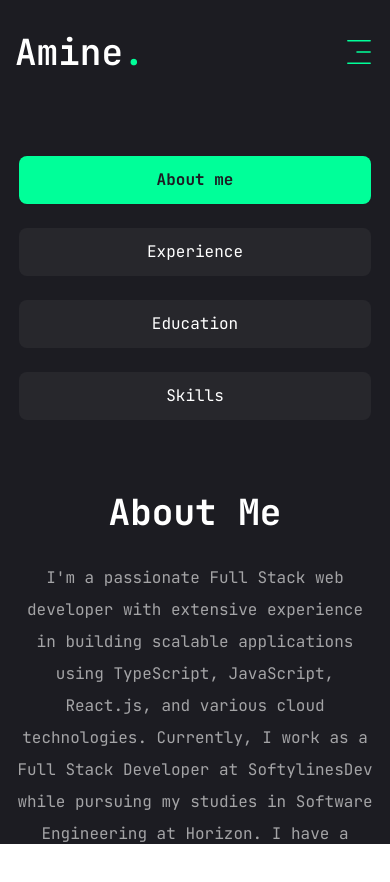
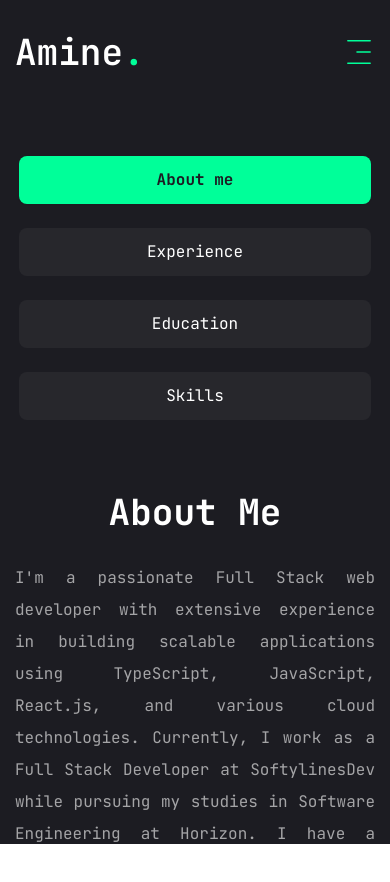
Before and after one commit to slimani-amine/portfolio, a Next.js app: page /resume in a window 390 px wide. Shown: the top 882 px of the page. Built offline with nearby package versions, Linux system fonts and the light colour scheme.

Commit message:
FIX:slider in responsive view and modify some data

```diff
--- a/app/resume/page.jsx
+++ b/app/resume/page.jsx
@@ -38,14 +38,14 @@ const Resume = () => {
             >
               <div className="flex flex-col gap-[30px]">
                 <h3 className="text-4xl font-bold">{about.title}</h3>
-                <p className="max-w-full text-white/60 mx-auto xl:mx-0 ">
+                <p className="max-w-full text-white/60 mx-auto xl:mx-0 text-justify">
                   {about.description}
                 </p>
                 <ul className="grid grid-cols-1 gap-y-4 max-w-full mx-auto xl:mx-0">
                   {about.info.map((item, index) => (
                     <li
                       key={index}
-                      className="flex items-center justify-center xl:justify-start gap-4 "
+                      className="flex items-center xl:justify-start gap-4 "
                     >
                       <span className=" text-white/60">{item.fieldName}:</span>
                       <span className="text-lg ">{item.fieldValue}</span>
@@ -57,7 +57,7 @@ const Resume = () => {
             <TabsContent value="experience" className="w-full">
               <div className="flex flex-col gap-[30px] text-center xl:text-left">
                 <h3 className="text-4xl font-bold"> {experience.title}</h3>
-                <p className="max-w-full text-white/60 mmx-auto xl:mx-0">
+                <p className="max-w-full text-white/60 mx-auto xl:mx-0 text-justify">
                   {experience.description}
                 </p>
                 <ScrollArea className="h-[400px]">
@@ -85,7 +85,7 @@ const Resume = () => {
             <TabsContent value="education" className="w-full">
               <div className="flex flex-col gap-[30px] text-center xl:text-left">
                 <h3 className="text-4xl font-bold"> {education.title}</h3>
-                <p className="max-w-full text-white/60 mmx-auto xl:mx-0">
+                <p className="max-w-full text-white/60 mmx-auto xl:mx-0 text-justify">
                   {education.description}
                 </p>
                 <ScrollArea className="h-[400px]">
@@ -114,7 +114,7 @@ const Resume = () => {
               <div className="flex flex-col gap-[30px]">
                 <div className="flex flex-col gap-[30px] text-center xl:text-left">
                   <h3 className="text-4xl font-bold">{skills.title}</h3>
-                  <p className="max-w-full text-white/60 mx-auto xl:mx-0">
+                  <p className="max-w-full text-white/60 mx-auto xl:mx-0 text-justify">
                     {skills.description}
                   </p>
                 </div>
--- a/components/MobileNav.jsx
+++ b/components/MobileNav.jsx
@@ -3,11 +3,12 @@ import Link from "next/link";
 import { usePathname } from "next/navigation";
 import { Sheet, SheetContent, SheetTrigger } from "./ui/sheet";
 import { CiMenuFries } from "react-icons/ci";
+import * as SheetPrimitive from "@radix-ui/react-dialog";
 
 const links = [
   { name: "Home", path: "/" },
+  { name: "Resume", path: "/resume" },
   { name: "Services", path: "/services" },
-  { name: "Resume", path: "/resume" },
   { name: "Work", path: "/work" },
   { name: "Contact", path: "/contact" },
 ];
@@ -22,25 +23,27 @@ const MobileNav = () => {
       </SheetTrigger>
 
       <SheetContent className="flex flex-col">
-        <div className=" mt-28 mb-28 text-center text-2xl">
+        <div className="mt-28 mb-28 text-center text-2xl">
           <Link href={"/"} aria-label="Home">
             <h1 className="text-4xl font-semibold">
               Amine<span className="text-accent">.</span>
             </h1>
-          </Link>{" "}
+          </Link>
         </div>
         <nav className="flex flex-col justify-center items-center gap-4">
           {links.map((link) => (
+            <SheetPrimitive.Close asChild key={link.name}>
               <Link
                 href={link.path}
-              key={link.name}
                 className={`${
-                link.path === pathname && "text-accent border-b-2 border-accent"
+                  link.path === pathname &&
+                  "text-accent border-b-2 border-accent"
                 } capitalize font-medium hover:text-accent transition-all`}
                 aria-label={link.name}
               >
                 {link.name}
               </Link>
+            </SheetPrimitive.Close>
           ))}
         </nav>
       </SheetContent>
--- a/portfolio.js
+++ b/portfolio.js
@@ -12,8 +12,9 @@ import {
   FaNodeJs,
   FaPhoneAlt,
   FaReact,
-  FaTwitter,
 } from "react-icons/fa";
+import { FaXTwitter } from "react-icons/fa6";
+
 import {
   SiExpress,
   SiMongodb,
@@ -39,7 +40,7 @@ export const homeInformation = {
 export const socials = [
   { icon: <FaGithub />, path: "https://github.com/slimani-amine" },
   { icon: <FaGitlab />, path: "https://gitlab.com/Amine-Slimani" },
-  { icon: <FaTwitter />, path: "https://x.com/SlimaniA10996" },
+  { icon: <FaXTwitter />, path: "https://x.com/SlimaniA10996" },
   { icon: <FaDev />, path: "https://dev.to/med_amine_slimani" },
   {
     icon: <FaLinkedinIn />,
@@ -49,8 +50,8 @@ export const socials = [
 
 export const stats = [
   { num: 21, text: "Months of experience" },
-  { num: 11, text: "Prejects completed" },
-  { num: 12, text: "Technologies mastered" },
+  { num: 13, text: "Prejects completed" },
+  { num: 10, text: "Technologies mastered" },
   { num: 1413, text: "Github Total Contributions" },
 ];
 
@@ -255,7 +256,8 @@ export const projects = [
     num: "03",
     as: "Frontend Developer",
     title: "Boumiza square",
-    description: "Mall landing page ",
+    description:
+      "A modern and functional website for Boumiza Square, highlighting its services and vibrant community atmosphere. The site includes sections like Home, About, Services, Gallery, and Contact, providing a user-friendly platform to engage visitors, showcase offerings, and enhance its digital reach.",
     stack: [{ name: "NextJs" }, { name: "Tailwind" }, { name: "Strapi" }],
     image: "/assets/work/boumiza.png",
     live: "https://www.boumizasquare.com",
@@ -265,7 +267,8 @@ export const projects = [
     num: "04",
     as: "Frontend Developer",
     title: "The 21",
-    description: "A coffee landing page ",
+    description:
+      "A sleek and engaging website for The21 Coffee, featuring sections like Home, About, Menu, Team, Gallery, and Contact. The site captures the café's unique vibe, enhances its online presence, and serves as a 24/7 tool for connecting with customers and growing its audience.",
     stack: [{ name: "reactJs" }, { name: "Tailwind" }],
     image: "/assets/work/the21.png",
     live: "https://the21.vercel.app/",
@@ -275,7 +278,8 @@ export const projects = [
     num: "05",
     as: "Backend Developer",
     title: "Kotteb",
-    description: "Quran mobile application ",
+    description:
+      "I contributed as a backend developer for Kotteb, a Quran app designed for seamless and enriching user experiences. Additionally, I created the app's landing page, highlighting its features and ensuring a visually appealing and informative platform to attract and engage users.",
     stack: [{ name: "NodeJs" }, { name: "Express" }, { name: "MongoDb" }],
     image: "/assets/work/kotteb.jpeg",
     live: "https://kotteb.com/",
@@ -286,7 +290,7 @@ export const projects = [
     as: "Frontend Developer",
     title: "Design system",
     description:
-      "Collection of reusable components with clearly defined standards for use",
+      "I developed a comprehensive **Design System** to ensure consistency, scalability, and efficiency across projects. This system includes reusable components, standardized typography, color palettes, and documentation, empowering teams to create cohesive user interfaces while streamlining the design and development process.",
     stack: [{ name: "ReactJs" }, { name: "Scss" }],
     image: "/assets/work/designSystem.png",
     live: "",
@@ -296,7 +300,8 @@ export const projects = [
     num: "07",
     as: "FullStack Developer",
     title: "SoftyNote",
-    description: "A Notion clone.",
+    description:
+      "A Notion clone, focusing on building a responsive front-end with React and a scalable back-end using Node.js and Express. I implemented key features like note-taking, task management, and real-time collaboration, ensuring a seamless user experience and robust performance.",
     stack: [
       { name: "React" },
       { name: "tailwind" },
@@ -313,7 +318,7 @@ export const projects = [
     as: "FullStack mobile Developer",
     title: "Crafty",
     description:
-      "delightful mobile application that serves as a vibrant marketplace for handmada treasures.",
+      "As a full-stack developer and Scrum Master, I led a team of four in developing Delightful, a vibrant mobile marketplace for handmade treasures, as my graduation project. I worked on both the front-end and back-end, ensuring a seamless user experience with features like product listings, secure payments, and real-time updates. As Scrum Master, I facilitated team collaboration and agile workflows to deliver the project on time.",
     stack: [{ name: "ReactNative" }, { name: "Tailwind" }, { name: "Prisma" }],
     image: "/assets/work/crafty.png",
     live: "https://www.behance.net/gallery/184259695/Crafty",
@@ -323,7 +328,8 @@ export const projects = [
     num: "09",
     as: "FullStack Developer",
     title: "Ixamee",
-    description: "E-learning platform",
+    description:
+      "E-learning platform, working on both the front-end and back-end. I built a user-friendly interface with NextJs and implemented a scalable backend with Prisma. Key features included course management, user authentication, and real-time progress tracking, ensuring a seamless and engaging learning experience.",
     stack: [{ name: "NextJs" }, { name: "Tailwind" }, { name: "Prisma" }],
     image: "/assets/work/ixamee.png",
     live: "https://ixamee.vercel.app/login",
@@ -333,7 +339,8 @@ export const projects = [
     num: "10",
     as: "Backend Developer",
     title: "DayTask",
-    description: "task managment mobile application",
+    description:
+      "task managment mobile application using NestJS, focusing on building scalable and efficient APIs. I implemented features such as task creation, user authentication, and real-time updates.",
     stack: [{ name: "NestJs" }, { name: "TypeOrm" }, { name: "PostgreSQL" }],
     image: "/assets/work/dayTask.png",
     live: "",
@@ -343,7 +350,8 @@ export const projects = [
     num: "11",
     as: "FullStack Developer",
     title: "Exclusive",
-    description: "E-commrece web application",
+    description:
+      "An e-commerce web application, building both the front-end and back-end. I utilized React for a responsive user interface and Node.js with Express for a robust back-end, implementing features like product management, user authentication, and secure payment integration to provide a seamless shopping experience.",
     stack: [{ name: "NextJs" }, { name: "Tailwind" }, { name: "Prisma" }],
     image: "/assets/work/exclusive.png",
     live: "",
@@ -353,7 +361,8 @@ export const projects = [
     num: "12",
     as: "Frontend Developer",
     title: "The Wild Oasis",
-    description: "Hotel managment web application",
+    description:
+      "Hotel managment web application, handling both front-end and back-end development. Using React for a user-friendly interface and Node.js with Express for the back-end, I implemented features like booking management, room availability tracking, and payment integration, ensuring an efficient and smooth experience for both hotel staff and guests.",
     stack: [{ name: "ReactJs" }, { name: "Tailwind" }, { name: "Supabase" }],
     image: "/assets/work/the-wild-oasis.png",
     live: "",
@@ -363,7 +372,8 @@ export const projects = [
     num: "13",
     as: "Backend Developer",
     title: "Bazaar",
-    description: "E-commrece web application",
+    description:
+      "E-commrece web application, building both the front-end and back-end. I utilized React for a responsive user interface and Node.js with Express for a robust back-end, implementing features like product management, user authentication, and secure payment integration to provide a seamless shopping experience.",
     stack: [
       { name: "NodeJs" },
       { name: "Express" },
```
Lines whose indentation alone changed are shown as unchanged.
